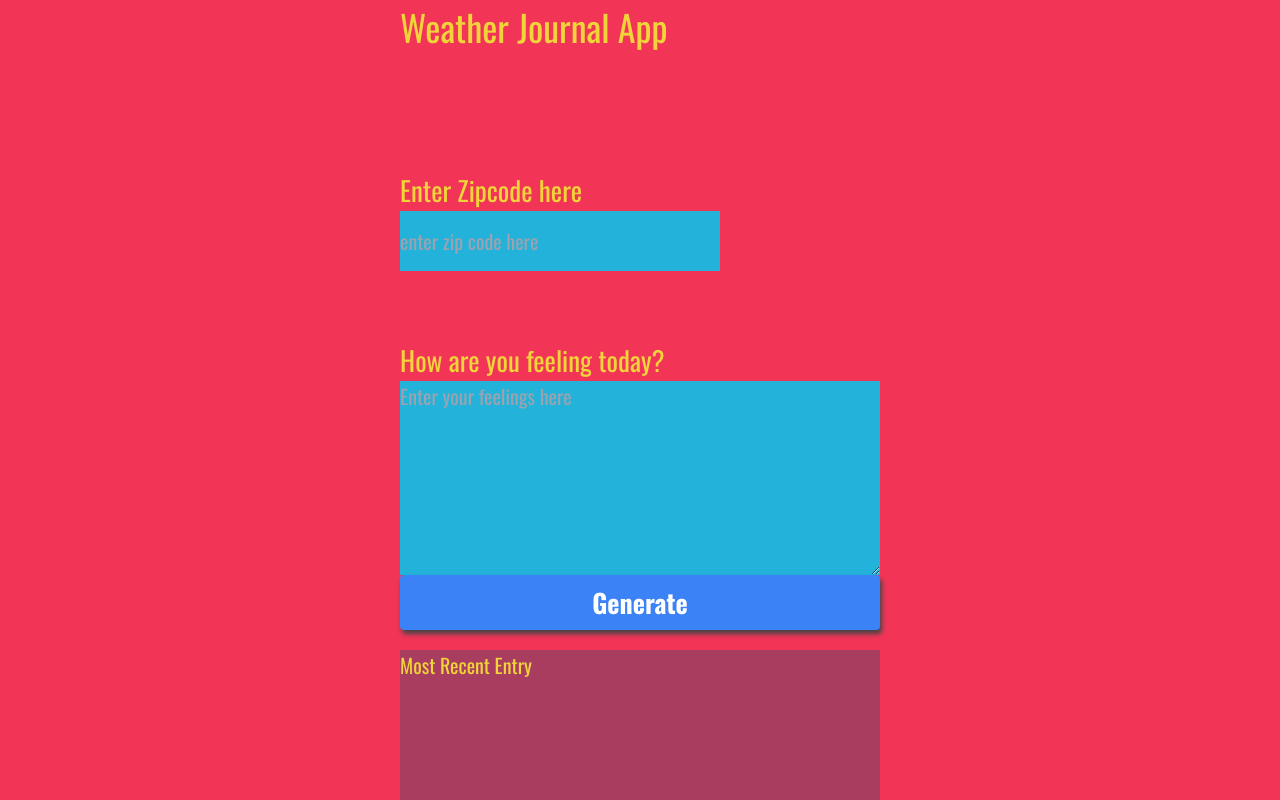
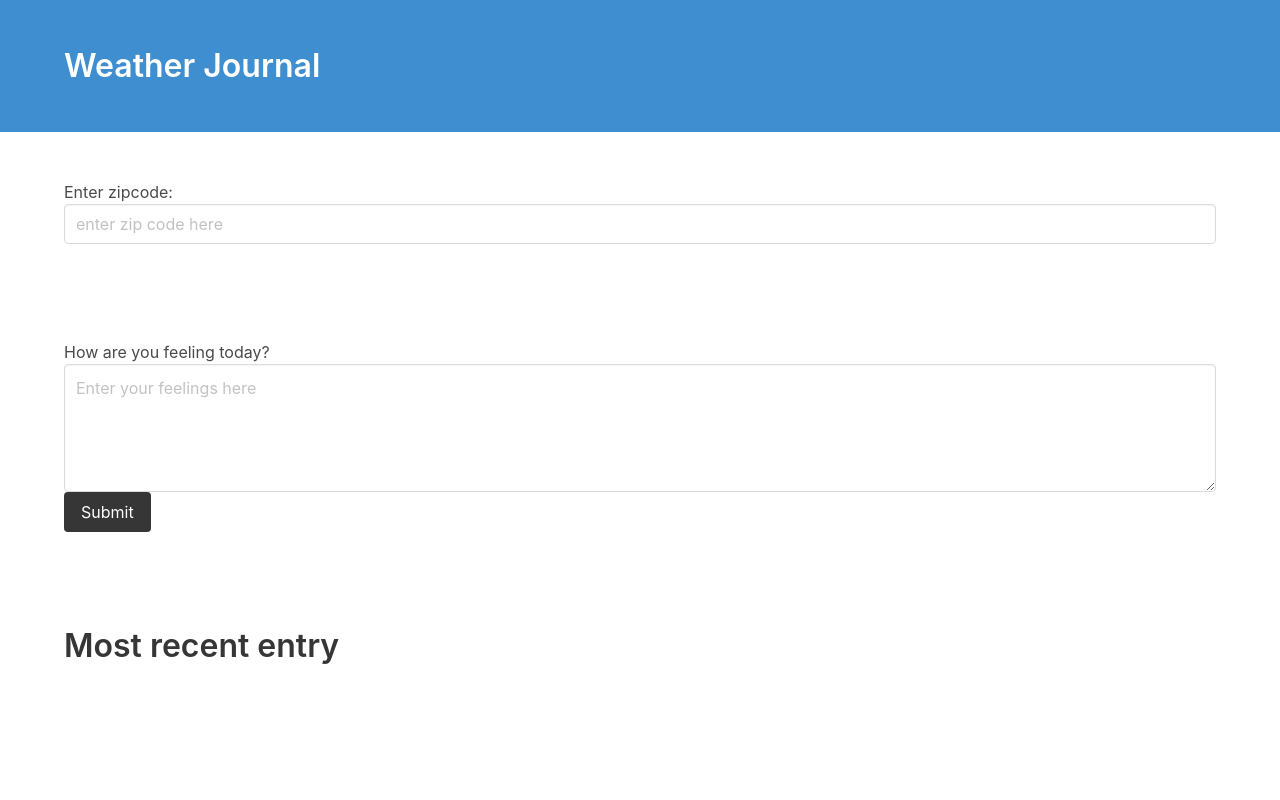
Before and after one commit to jefferygraham/FEND-Weather-Journal-App, a plain HTML site: page website/index.html in a window 1280 px wide. Drawn offline with nearby package versions, Linux system fonts and the light colour scheme; a web font is replaced by a local one.

Commit message:
style: add bulma css

```diff
--- a/website/app.js
+++ b/website/app.js
@@ -58,14 +58,12 @@ function performAction(e) {
     const content = document.getElementById('feelings').value;
     const zip = document.getElementById('zip').value;
     getWeatherData(baseUrl, zip, apiKey)
-        .then(function (data) {
+        .then((data) => {
             let temp = data.main.temp;
             let entry = { temp: temp, content: content, date: getDate() };
             postData('/addEntry', entry);
-            return entry;
         })
-        .then(
-            function () {
-                updateUI();
-            })
+        .then(() => {
+            updateUI();
+        })
 }
--- a/website/index.html
+++ b/website/index.html
@@ -2,39 +2,57 @@
 <html>
 <head>
 <meta charset="UTF-8">
+<meta name="viewport" content="width=device-width, initial-scale=1.0">
 <title>Weather Journal</title>
 <link href="https://fonts.googleapis.com/css?family=Oswald:400,600,700|Ranga:400,700&display=swap" rel="stylesheet">
-<link href="https://unpkg.com/tailwindcss@^1.0/dist/tailwind.min.css" rel="stylesheet">
 <link rel="stylesheet" href="style.css">
 </head>
  <body>
   <div id = "app">
-  <div class ="flex headline">
-    <div class="w-full h-12">
-      <h1>Weather Journal App</h1>
+    <section class="hero is-info">
+      <div class="hero-body">
+        <div class="container">
+          <h1 class="title">
+            Weather Journal
+          </h1>
         </div>
       </div>
+    </section>
 
-  <div class ="flex zip">
-    <label for="zip">Enter Zipcode here</label>
-    <input type="text" id="zip" placeholder="enter zip code here">
+    <section class="section">
+      <div class ="container">
+        <div class="field">
+          <div class="control">
+            <label for="zip">Enter zipcode:</label>
+            <input class="input" type="text" id="zip" placeholder="enter zip code here">
           </div>
+        </div>
+      </div>
+    </section>
 
-  <div class ="flex feel">
+    <section class="section">
+      <div class="container">
+        <div class="field">
+          <div class="control">
             <label for="feelings">How are you feeling today?</label>
-    <textarea class= "myInput" id="feelings" placeholder="Enter your feelings here" rows="9" cols="50"></textarea>
-    <button id="generate" class="bg-blue-500 hover:bg-blue-700 text-white font-bold py-2 px-4 rounded" type="submit"> Generate </button>
+            <textarea class="textarea" id="feelings" placeholder="Enter your feelings here"></textarea>
           </div>
+          <button id="generate" class="button is-dark" type="submit"> Submit </button>
+        </div>
+      </div>
+    </section>
 
-  <div class ="flex entry">
-    <div class = "title">Most Recent Entry</div>
+    <section class="section">
+      <div class="container">
+        <h3 class="title is-3">Most recent entry</h3>
         <div id = "entryHolder"></div>
         <div id = "date"></div>
         <div id = "temp"></div>
         <div id = "content"></div>
       </div>
+    </section>
   </div>
 <script src="app.js" type="text/javascript"></script>
-
+<script defer src="https://use.fontawesome.com/releases/v5.3.1/js/all.js"></script>
 </body>
 </html>
--- a/website/style.css
+++ b/website/style.css
@@ -1,113 +1 @@
-body{
-    background: #fffff8;
-    font-family: -apple-system, BlinkMacSystemFont, sans-serif;
-}
-
-#app{
-    display: grid;
-    grid-auto-rows: minmax(150px, auto);
-    /* grid-template-columns:  */
-    height:100vh;
-    background: #f23557;
-    color: #f0d43a;
-    justify-content: center;
-    grid-gap: 1em;
-    font-size: 20px;
-    font-family: 'Oswald', sans-serif;
-}
-
-.holder{
-    background-color: red;
-}
-
-.entry{
-    background: rgba(59, 74, 107, .4);
-}
-
-.zip, .flex {
-    flex-direction: column;
-}
-
-#entryHolder{
-
-}
-
-#date{
-
-}
-
-#temp{
-
-}
-
-#content{
-
-}
-
-.headline {
-
-}
-.title{
-
-}
-
-/*  Basic Styling To Override Default For Basic HTML Elements */
-label{
-    display:block;
-    font-size: 27px;
-}
-
-input{
-    display:block;
-    height: 60px;
-    width: 320px;
-    background:#22b2da;
-    color: #f0d43a;
-    font-size: 20px;
-    font-family: 'Oswald', sans-serif;
-    border: none;
-}
-
-button{
-    background: #3b4a6b;
-    color: #f0d43a;
-    font-size: 26px;
-    font-family: 'Oswald', sans-serif;
-    border: none;
-    box-shadow: 2px 4px 5px #444;
-}
-h1{
-    font-size: 36px;
-}
-
-textarea{
-    background:#22b2da;
-    color: #f0d43a;
-    font-size: 20px;
-    font-family: 'Oswald', sans-serif;
-}
-/* Reset style for HTML element on active to have no border*/
-input:focus,
-select:focus,
-textarea:focus,
-button:focus {
-    outline: none;
-}
-/* Style for Placeholder Text*/
-::placeholder { /* Firefox, Chrome, Opera */
-    color: #f0d43a;
-    font-family: 'Oswald', sans-serif;
-
-}
-
-:-ms-input-placeholder { /* Internet Explorer 10-11 */
-    color: #f0d43a;
-    font-family: 'Oswald', sans-serif;
-
-}
-
-::-ms-input-placeholder { /* Microsoft Edge */
-    color: #f0d43a;
-    font-family: 'Oswald', sans-serif;
-
-}
+@import 'https://cdn.jsdelivr.net/npm/bulma@0.8.0/css/bulma.min.css';
```
Lines whose indentation alone changed are shown as unchanged.
